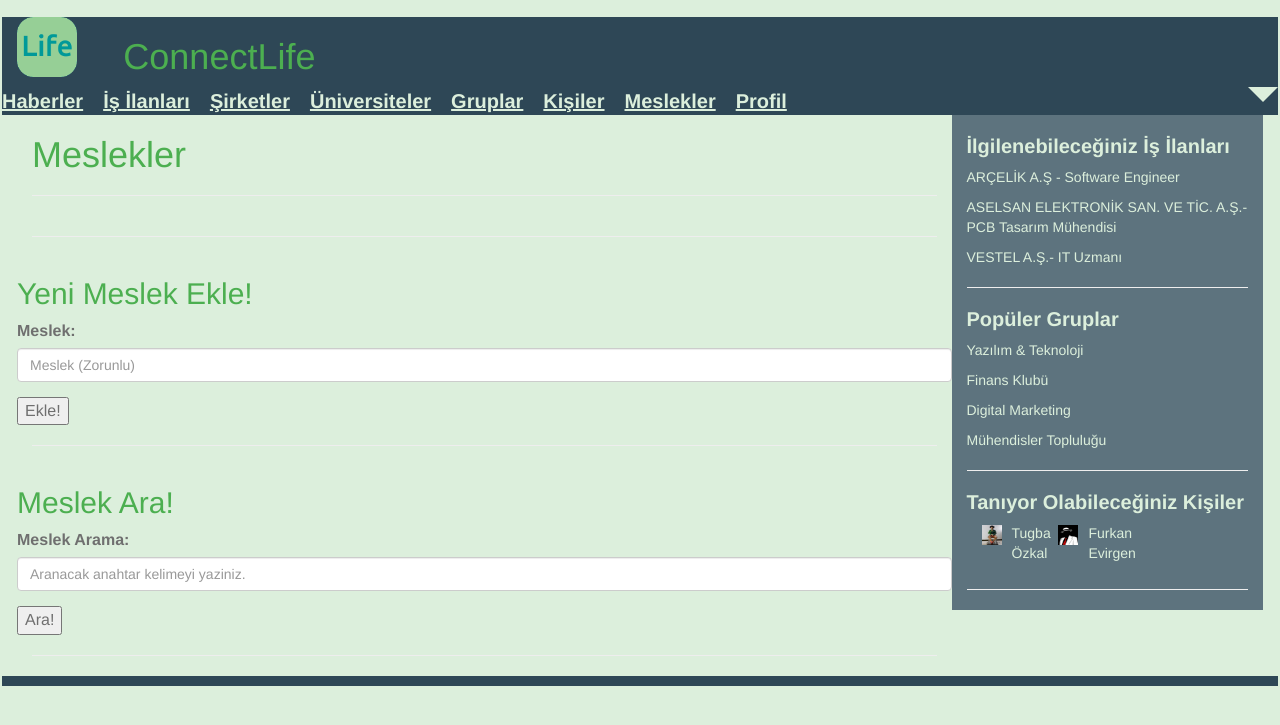
After one commit to orhanse/ConnectLife, a Flask app: page /meslekler in a window 1280 px wide. The commit adds this page. Shown: the top 725 px of the page. Run offline with Flask 2, Linux system fonts and the light colour scheme; data that the repository does not hold is empty; some libraries are stand-ins or nearby versions.

Commit message:
Meslekler tablosu eklendi. Tek degiskeni isim olan tablonun add, search, delete, update fonksiyonlari eklendi. Anasayfaya meslekler sekmesi eklendi.

```diff
--- a/server.py
+++ b/server.py
@@ -15,6 +15,8 @@ from sirketler import *
 from gruplar import *
 from kisiler import *
 from isilanlari import *
+from meslekler import *
+
 
 app = Flask(__name__)
 
@@ -39,7 +41,7 @@ def initialize_database_kisiler():
     ''')
     init_kisiler_db(cursor)
     connection.commit()
-    return redirect(url_for('home_page'))
+    return redirect(url_for('kisiler_sayfasi'))
 
 
 @app.route('/kisiler',methods=['GET', 'POST'])
@@ -113,6 +115,71 @@ def kisiler_update_page(kisi_id):
             delete_kisiler(cursor, kisi_id)
             connection.commit()
             return redirect(url_for('kisiler_sayfasi'))
+
+
+
+#MESLEKLER
+@app.route('/meslekler/initdb')
+def initialize_database_meslekler():
+    connection = dbapi2.connect(app.config['dsn'])
+    cursor = connection.cursor()
+    cursor.execute('''
+    DROP TABLE IF EXISTS MESLEKLER CASCADE;
+    ''')
+    init_meslekler_db(cursor)
+    connection.commit()
+    return redirect(url_for('meslekler_sayfasi'))
+
+
+@app.route('/meslekler',methods=['GET', 'POST'])
+def meslekler_sayfasi():
+    connection = dbapi2.connect(app.config['dsn'])
+    cursor = connection.cursor()
+    now = datetime.datetime.now()
+
+    if request.method == 'GET':
+        query = """SELECT ID, ISIM FROM MESLEKLER"""
+        cursor.execute(query)
+        meslek2 = cursor.fetchall()
+        return render_template('meslekler.html', meslekler = meslek2)
+
+
+    elif "add" in request.form:
+        meslek1 = Meslekler(request.form['isim'])
+        add_meslekler(cursor, request, meslek1)
+        connection.commit()
+        return redirect(url_for('meslekler_sayfasi'))
+
+    elif "search" in request.form:
+        arananmeslek = request.form['arananmeslek'];
+        query = """SELECT ID, ISIM FROM MESLEKLER WHERE ISIM LIKE %s"""
+        cursor.execute(query,[arananmeslek])
+        meslekler=cursor.fetchall()
+        now = datetime.datetime.now()
+        return render_template('meslek_ara.html', meslekler = meslekler, current_time=now.ctime(), sorgu = arananmeslek)
+
+
+@app.route('/meslekler/<meslek_id>', methods=['GET', 'POST'])
+def meslekler_update_page(meslek_id):
+    connection = dbapi2.connect(app.config['dsn'])
+    cursor = connection.cursor()
+    if request.method == 'GET':
+        cursor.close()
+        cursor = connection.cursor()
+        query = """SELECT * FROM MESLEKLER WHERE (ID = %s)"""
+        cursor.execute(query, meslek_id)
+        now = datetime.datetime.now()
+        return render_template('meslek_guncelle.html', meslek = cursor, current_time=now.ctime() )
+    elif request.method == 'POST':
+        if "update" in request.form:
+            meslek1 = Meslekler(request.form['isim'])
+            update_meslekler(cursor, request.form['meslek_id'], meslek1)
+            connection.commit()
+            return redirect(url_for('meslekler_sayfasi'))
+        elif "delete" in request.form:
+            delete_meslekler(cursor, meslek_id)
+            connection.commit()
+            return redirect(url_for('meslekler_sayfasi'))
 
 
 
--- a/templates/home.html
+++ b/templates/home.html
@@ -45,6 +45,7 @@
 	    <a id="navlink"  href = "{{ url_for('universiteler_sayfasi') }}">Üniversiteler</a>
 	    <a id="navlink"  href="{{ url_for('gruplar_sayfasi') }}">Gruplar</a>
 	    <a id="navlink"  href="{{ url_for('kisiler_sayfasi') }}">Kişiler</a>
+	    <a id="navlink"  href="{{ url_for('meslekler_sayfasi') }}">Meslekler</a>
 	    <a id="navlink" >Profil</a>
 		<span type="button" class="caret pull-right" style = "font-size:30px;" onclick="showDiv()"></span>
 
--- /dev/null
+++ b/templates/meslekler.html
@@ -0,0 +1,53 @@
+{% extends "home.html" %}
+
+{% block title %} Meslekler {% endblock %}
+
+{% block content %}
+
+	<h1>Meslekler</h1>
+	<hr>
+	<div class = "row">
+
+		{%for id, isim in meslekler%}
+
+			<div class = "col-md-3">
+			<!-- Name -->
+			<h2>{{isim}}</h2>
+			<a class="btn btn-large btn-info" href= "{{ url_for('meslekler_update_page',meslek_id=id)}}">Mesleği Düzenle</a>
+			<!-- Like Button -->
+			<button type="button" class="btn btn-success">Beğen!</button>
+			</div>
+
+		{%endfor%}
+
+	</div>
+
+	<hr>
+
+	<div class = "row">
+
+		<!-- Yeni meslek ekleme sayfası  -->
+		    <h2>Yeni Meslek Ekle!</h2>
+            <form id="add" action="{{ url_for('meslekler_sayfasi')}}" method = "post">
+                  <div class="form-group">
+  						<label for="usr">Meslek:</label>
+				  		<input class="form-control" size="7" form ="add" type="text" placeholder="Meslek (Zorunlu)" name="isim" required="required">
+				  </div>
+
+                  <input class="add" form="add" id="meslekler_form_add" value="Ekle!" name="add" type="submit">
+			</form>
+
+		</div>
+		<hr>
+		<div class = "row">
+			<h2>Meslek Ara!</h2>
+			<form id="search" action="{{ url_for('meslekler_sayfasi')}}" method = "post">
+				<div class="form-group">
+				  		<label for="usr">Meslek Arama:</label>
+		          		<input class="form-control" size="7" form ="search" type="text" placeholder="Aranacak anahtar kelimeyi yaziniz." name="arananmeslek">
+				  </div>
+                  <input class="search" form="search" id="meslekler_form_add" value="Ara!" name="search" type="submit">
+            </form>
+		</div>
+
+{% endblock %}
```
Also changed, not shown: meslekler.py (added, +61 -0 lines), templates/meslek_ara.html (added, +27 -0 lines), templates/meslek_guncelle.html (added, +23 -0 lines).
